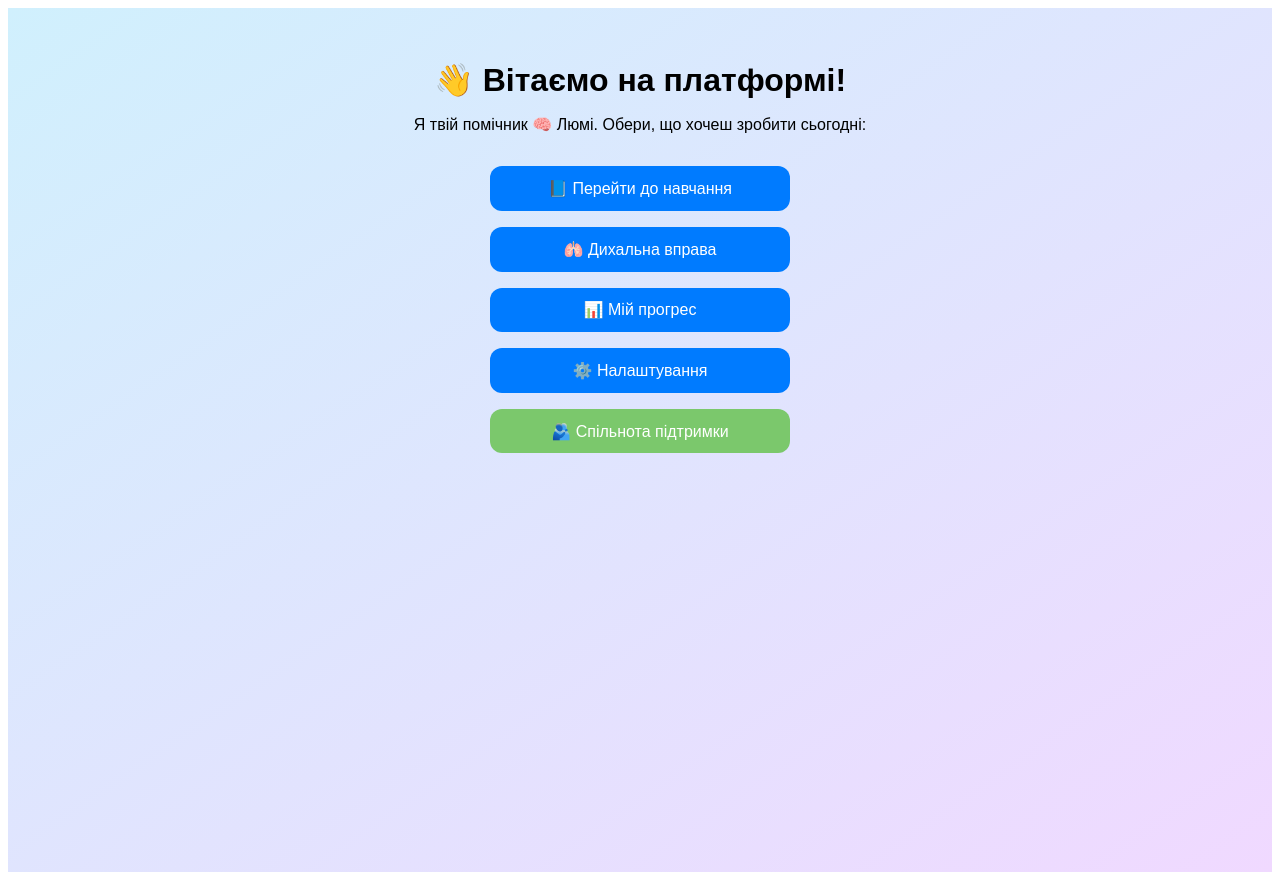
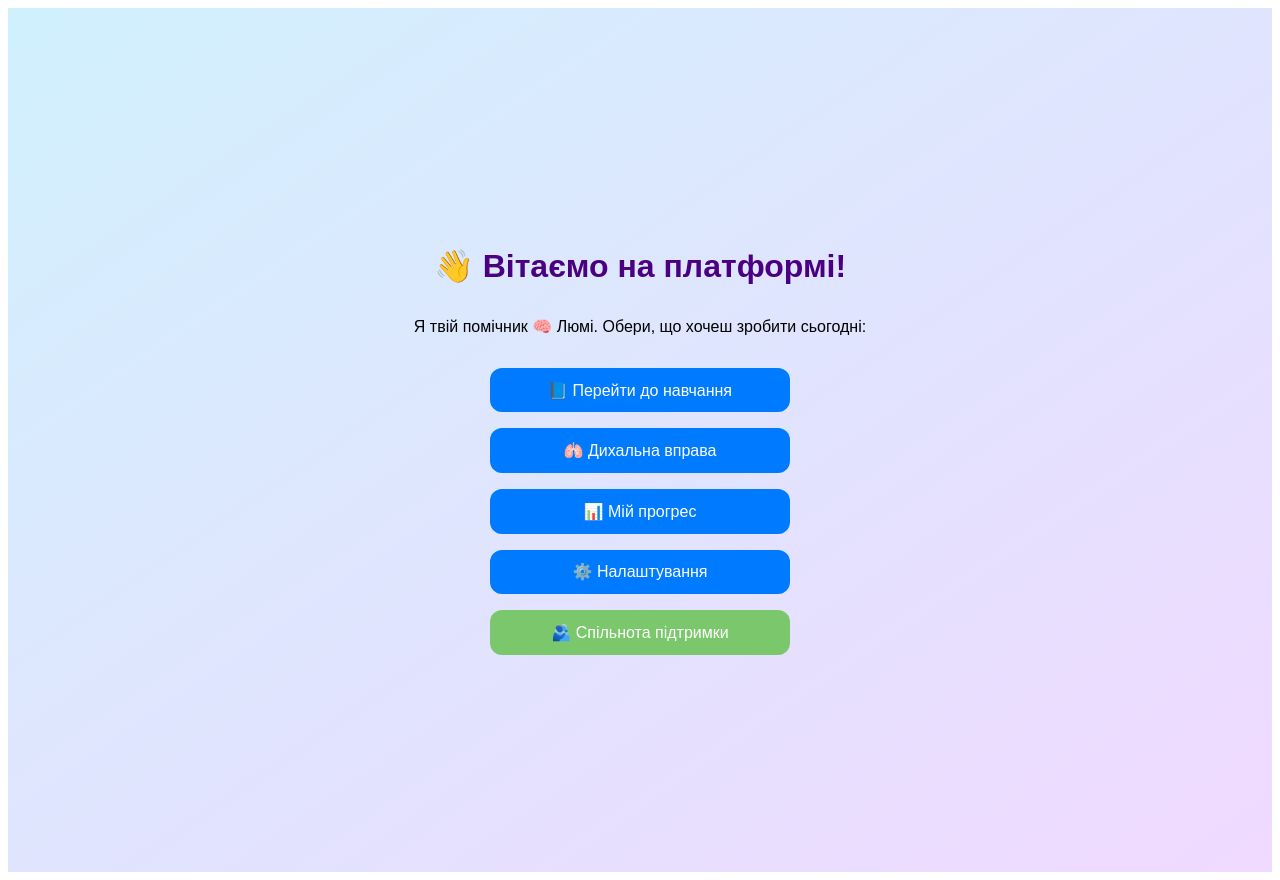
Before and after one commit to Milana-Budzanovska/Be-FocusEd, a React (Create React App) app: page /menu in a window 1280 px wide. Built offline with nearby package versions, Linux system fonts and the light colour scheme; no server answers.

Commit message:
Update MainMenu.js

```diff
--- a/src/MainMenu.js
+++ b/src/MainMenu.js
@@ -9,22 +9,29 @@ export default function MainMenu() {
   return (
     <div style={{
       minHeight: '100vh',
-      background: 'linear-gradient(to bottom right, #d0f0fd, #f0d9ff)',
+      background: 'linear-gradient(to bottom right, #d0f0fd, #f0d9ff)', // ніжно-блакитний до бузкового
+      display: 'flex',
+      flexDirection: 'column',
+      alignItems: 'center',
+      justifyContent: 'center',
       padding: '2rem',
-      textAlign: 'center',
-      fontFamily: 'Arial, sans-serif'
+      fontFamily: 'Arial, sans-serif',
     }}>
-      <h1 style={{ fontSize: '2rem', fontWeight: 'bold', marginBottom: '1rem' }}>
-        👋 Вітаємо на платформі!
-      </h1>
-      <p>Я твій помічник {assistant}. Обери, що хочеш зробити сьогодні:</p>
+      <h1 style={{
+        fontSize: '2rem',
+        fontWeight: 'bold',
+        marginBottom: '1rem',
+        color: '#4B0082'
+      }}>👋 Вітаємо на платформі!</h1>
+
+      <p style={{ marginBottom: '2rem' }}>Я твій помічник {assistant}. Обери, що хочеш зробити сьогодні:</p>
 
       <div style={{
         display: 'flex',
         flexDirection: 'column',
         gap: '1rem',
         maxWidth: '300px',
-        margin: '2rem auto'
+        width: '100%'
       }}>
         <button onClick={() => navigate('/learning')} style={buttonStyle}>📘 Перейти до навчання</button>
         <button onClick={() => navigate('/breathing')} style={buttonStyle}>🫁 Дихальна вправа</button>
```
